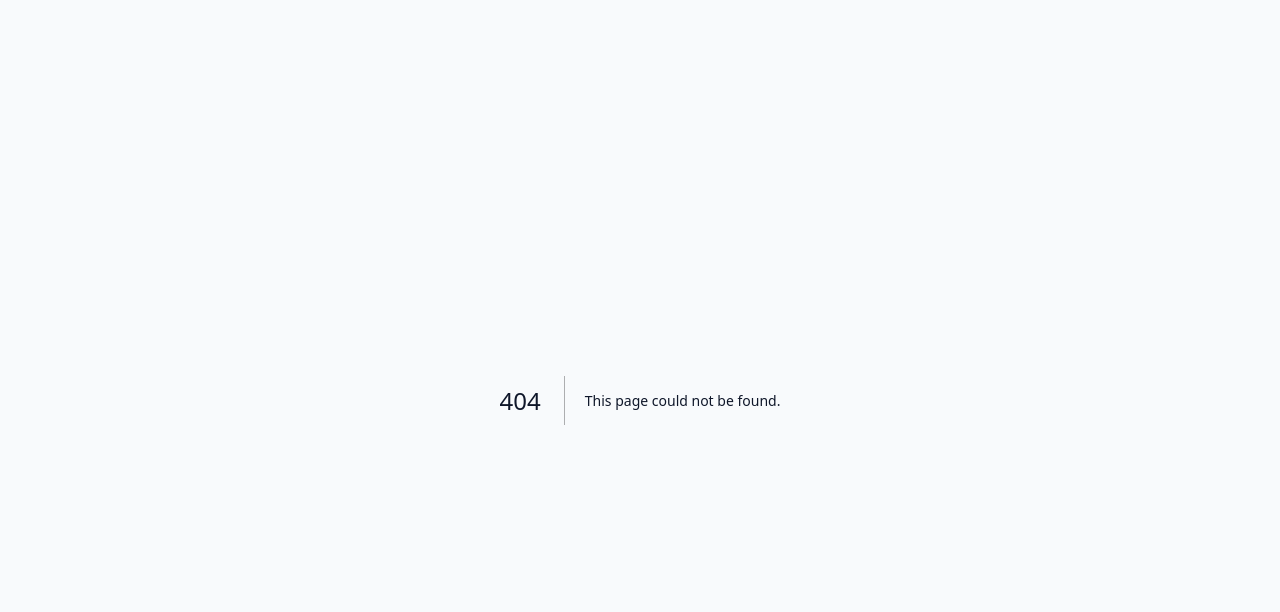
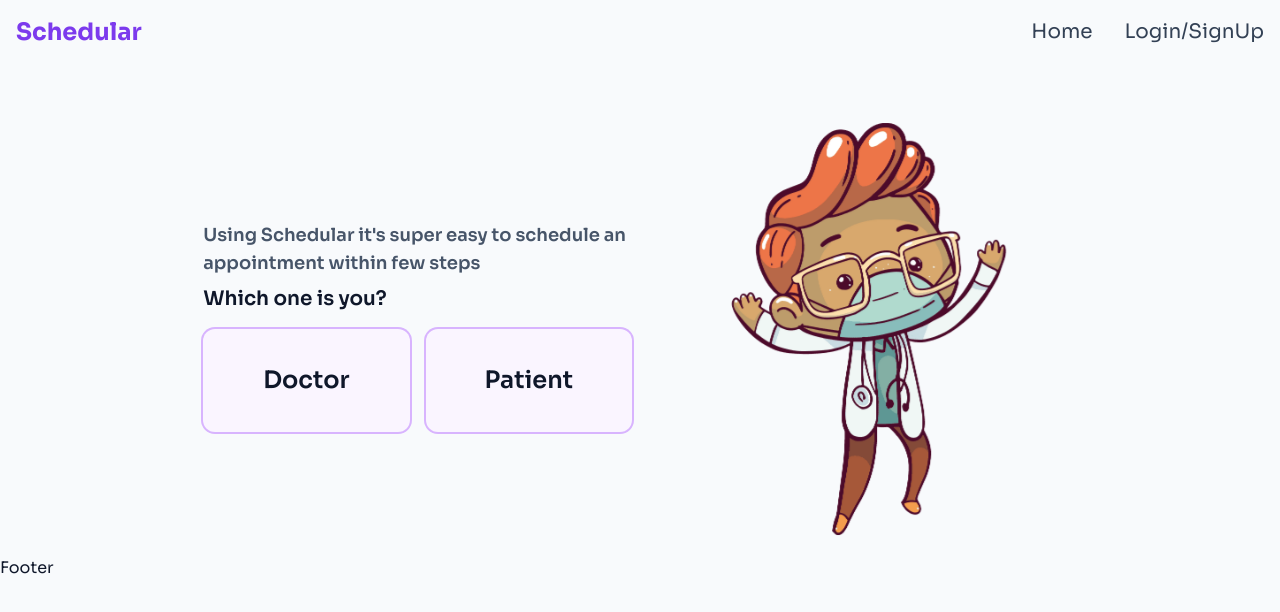
Before and after one commit to pushkarydv/hackzon2023, a Next.js app: page /register in a window 1280 px wide. Before the commit this address had no page. Shown: the top 612 px of the page. Built offline with nearby package versions, Linux system fonts and the light colour scheme.

Commit message:
Register page with doctor and patient

```diff
--- /dev/null
+++ b/components/Register/Choose.js
@@ -0,0 +1,41 @@
+import Link from "next/link";
+import React from "react";
+
+export default function Choose() {
+  return (
+    <div className="p-4">
+      <div className="flex flex-col lg:flex-row justify-center items-center w-full sm:w-[80%] md:w-[70%] lg:w-[70%] mx-auto lg:mt-4 xl:mt-8 gap-8 sm:gap-4">
+        <div className="w-full lg:w-1/2 mt-4 sm:mt-0">
+          <div className="text-lg text-slate-600 font-semibold">
+            Using Schedular it&apos;s super easy to schedule an appointment
+            within few steps
+          </div>
+          <div className="font-semibold mt-2 mb-4 text-xl">
+            Which one is you?
+          </div>
+          <div className="flex flex-col lg:flex-row gap-4">
+            <Link
+              className="transition-all no-underline px-4 py-6 bg-purple-50 rounded-xl ring-2 ring-purple-300 hover:ring-purple-400 active:scale-95 lg:w-1/2 lg:aspect-[2/1] lg:flex justify-center items-center lg:text-2xl lg:font-semibold"
+              href="/register/doctor"
+            >
+              Doctor
+            </Link>
+            <Link
+              className="transition-all no-underline px-4 py-6 bg-purple-50 rounded-xl ring-2 ring-purple-300 hover:ring-purple-400 active:scale-95 lg:w-1/2  lg:aspect-[2/1] lg:flex justify-center items-center lg:text-2xl lg:font-semibold"
+              href="/register/patient"
+            >
+              Patient
+            </Link>
+          </div>
+        </div>
+        <div className="w-full lg:w-1/2">
+          <img
+            src="/images/doctor.png"
+            className="w-full p-2 jump-slow"
+            alt="Doctor"
+          />
+        </div>
+      </div>
+    </div>
+  );
+}
--- a/pages/_app.js
+++ b/pages/_app.js
@@ -1,5 +1,6 @@
 import "../styles/tailwind_config.css";
 import "../styles/globals.css";
+import "../styles/custom.css";
 
 export default function App({ Component, pageProps }) {
   return (
--- /dev/null
+++ b/pages/register/doctor.js
@@ -0,0 +1,20 @@
+import Head from "next/head";
+import React from "react";
+import Navbar from "../../components/global/Navbar";
+import Footer from "../../components/global/Footer";
+
+export default function doctor() {
+  return (
+    <>
+      <Head>
+        <title>Schedular</title>
+        <meta name="description" content="Schedular Description" />
+        <meta name="viewport" content="width=device-width, initial-scale=1" />
+        <link rel="icon" href="/favicon.ico" />
+      </Head>
+      <Navbar />
+      ..doctor
+      <Footer />
+    </>
+  );
+}
--- /dev/null
+++ b/pages/register/index.js
@@ -0,0 +1,21 @@
+import Head from "next/head";
+import React from "react";
+import Navbar from "../../components/global/Navbar";
+import Footer from "../../components/global/Footer";
+import Choose from "../../components/Register/Choose";
+
+export default function index() {
+  return (
+    <>
+      <Head>
+        <title>Schedular</title>
+        <meta name="description" content="Schedular Description" />
+        <meta name="viewport" content="width=device-width, initial-scale=1" />
+        <link rel="icon" href="/favicon.ico" />
+      </Head>
+      <Navbar />
+      <Choose />
+      <Footer />
+    </>
+  );
+}
--- /dev/null
+++ b/pages/register/patient.js
@@ -0,0 +1,20 @@
+import Head from "next/head";
+import React from "react";
+import Navbar from "../../components/global/Navbar";
+import Footer from "../../components/global/Footer";
+
+export default function patient() {
+  return (
+    <>
+      <Head>
+        <title>Schedular</title>
+        <meta name="description" content="Schedular Description" />
+        <meta name="viewport" content="width=device-width, initial-scale=1" />
+        <link rel="icon" href="/favicon.ico" />
+      </Head>
+      <Navbar />
+      ..patient
+      <Footer />
+    </>
+  );
+}
--- /dev/null
+++ b/styles/custom.css
@@ -0,0 +1,12 @@
+.jump-slow {
+  animation: jumping-slow 2.5s ease-in-out infinite;
+}
+@keyframes jumping-slow {
+  0%,
+  100% {
+    transform: translateY(0px);
+  }
+  50% {
+    transform: translateY(10px);
+  }
+}
```
Also changed, not shown: public/images/doctor.png (renamed from public/doctor.png).
